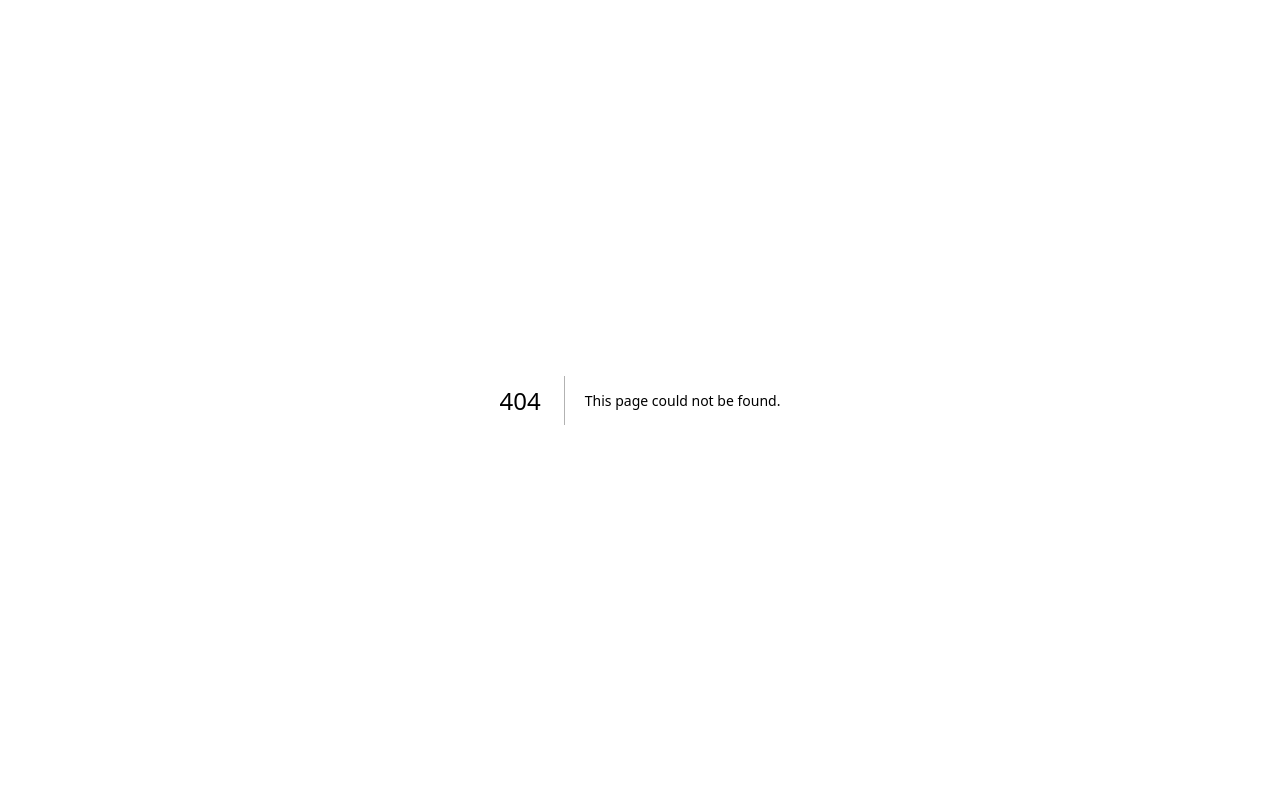
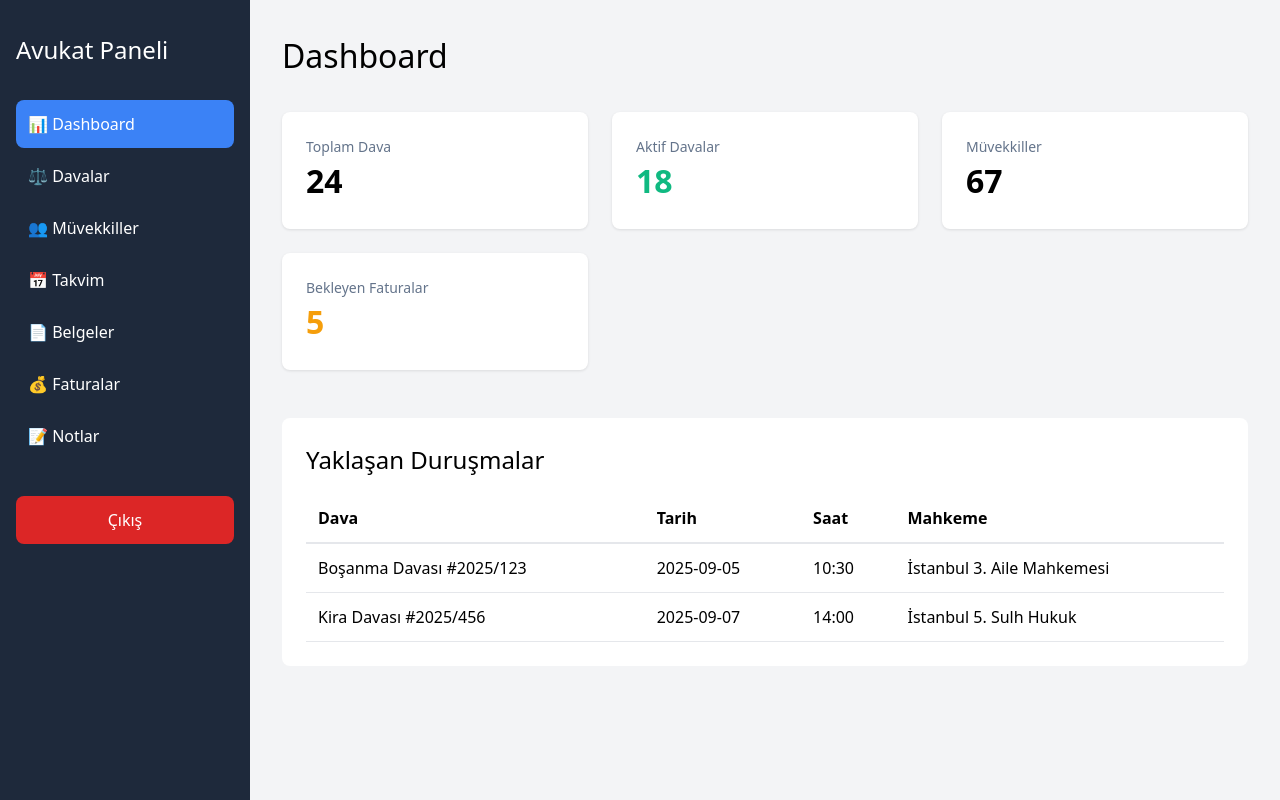
Before and after one commit to serhattopaloglu25/avukatajanda, a Next.js app in the folder frontend/: page /lawyer in a window 1280 px wide. Before the commit this address had no page. Built offline with nearby package versions, Linux system fonts and the light colour scheme.

Commit message:
feat: add lawyer dashboard with case and client management

```diff
--- /dev/null
+++ b/frontend/src/app/lawyer/clients/page.tsx
@@ -0,0 +1,47 @@
+'use client';
+
+import { useState } from 'react';
+
+export default function ClientsPage() {
+  const [clients, setClients] = useState([
+    { id: 1, name: 'Ayşe', surname: 'Yılmaz', tcNo: '12345678901', phone: '0555 123 45 67', email: 'ayse@email.com' },
+    { id: 2, name: 'Mehmet', surname: 'Öz', tcNo: '98765432109', phone: '0555 987 65 43', email: 'mehmet@email.com' }
+  ]);
+
+  return (
+    <div>
+      <h1 style={{fontSize: '2rem', marginBottom: '2rem'}}>Müvekkiller</h1>
+      <div style={{background: 'white', borderRadius: '0.5rem', overflow: 'hidden'}}>
+        <table style={{width: '100%', borderCollapse: 'collapse'}}>
+          <thead>
+            <tr style={{background: '#f8fafc'}}>
+              <th style={{padding: '1rem', textAlign: 'left'}}>Ad Soyad</th>
+              <th style={{padding: '1rem', textAlign: 'left'}}>TC No</th>
+              <th style={{padding: '1rem', textAlign: 'left'}}>Telefon</th>
+              <th style={{padding: '1rem', textAlign: 'left'}}>E-posta</th>
+              <th style={{padding: '1rem', textAlign: 'left'}}>İşlemler</th>
+            </tr>
+          </thead>
+          <tbody>
+            {clients.map(client => (
+              <tr key={client.id} style={{borderBottom: '1px solid #e5e7eb'}}>
+                <td style={{padding: '1rem'}}>{client.name} {client.surname}</td>
+                <td style={{padding: '1rem'}}>{client.tcNo}</td>
+                <td style={{padding: '1rem'}}>{client.phone}</td>
+                <td style={{padding: '1rem'}}>{client.email}</td>
+                <td style={{padding: '1rem'}}>
+                  <button style={{marginRight: '0.5rem', color: '#0066cc', background: 'none', border: 'none', cursor: 'pointer'}}>
+                    Düzenle
+                  </button>
+                  <button style={{color: '#dc2626', background: 'none', border: 'none', cursor: 'pointer'}}>
+                    Sil
+                  </button>
+                </td>
+              </tr>
+            ))}
+          </tbody>
+        </table>
+      </div>
+    </div>
+  );
+}
--- /dev/null
+++ b/frontend/src/app/lawyer/layout.tsx
@@ -0,0 +1,69 @@
+'use client';
+
+import { useState } from 'react';
+import { useRouter } from 'next/navigation';
+
+export default function LawyerLayout({ children }: { children: React.ReactNode }) {
+  const [activeMenu, setActiveMenu] = useState('dashboard');
+  const router = useRouter();
+
+  const menuItems = [
+    { id: 'dashboard', label: '📊 Dashboard', path: '/lawyer' },
+    { id: 'cases', label: '⚖️ Davalar', path: '/lawyer/cases' },
+    { id: 'clients', label: '👥 Müvekkiller', path: '/lawyer/clients' },
+    { id: 'calendar', label: '📅 Takvim', path: '/lawyer/calendar' },
+    { id: 'documents', label: '📄 Belgeler', path: '/lawyer/documents' },
+    { id: 'invoices', label: '💰 Faturalar', path: '/lawyer/invoices' },
+    { id: 'notes', label: '📝 Notlar', path: '/lawyer/notes' }
+  ];
+
+  return (
+    <div style={{display: 'flex', minHeight: '100vh', background: '#f3f4f6', fontFamily: 'system-ui'}}>
+      <aside style={{width: '250px', background: '#1e293b', color: 'white', padding: '2rem 1rem'}}>
+        <h2 style={{marginBottom: '2rem', fontSize: '1.5rem'}}>Avukat Paneli</h2>
+        <nav>
+          {menuItems.map(item => (
+            <button
+              key={item.id}
+              onClick={() => {
+                setActiveMenu(item.id);
+                router.push(item.path);
+              }}
+              style={{
+                width: '100%',
+                padding: '0.75rem',
+                marginBottom: '0.25rem',
+                background: activeMenu === item.id ? '#3b82f6' : 'transparent',
+                border: 'none',
+                borderRadius: '0.5rem',
+                color: 'white',
+                textAlign: 'left',
+                cursor: 'pointer'
+              }}
+            >
+              {item.label}
+            </button>
+          ))}
+        </nav>
+        <button
+          onClick={() => router.push('/')}
+          style={{
+            width: '100%',
+            marginTop: '2rem',
+            padding: '0.75rem',
+            background: '#dc2626',
+            border: 'none',
+            borderRadius: '0.5rem',
+            color: 'white',
+            cursor: 'pointer'
+          }}
+        >
+          Çıkış
+        </button>
+      </aside>
+      <main style={{flex: 1, padding: '2rem', overflowY: 'auto'}}>
+        {children}
+      </main>
+    </div>
+  );
+}
--- /dev/null
+++ b/frontend/src/app/lawyer/page.tsx
@@ -0,0 +1,80 @@
+'use client';
+
+import { useState, useEffect } from 'react';
+
+export default function LawyerDashboard() {
+  const [stats, setStats] = useState({
+    total_cases: 0,
+    active_cases: 0,
+    total_clients: 0,
+    pending_invoices: 0
+  });
+
+  const [upcomingHearings, setUpcomingHearings] = useState([]);
+
+  useEffect(() => {
+    // Demo veriler
+    setStats({
+      total_cases: 24,
+      active_cases: 18,
+      total_clients: 67,
+      pending_invoices: 5
+    });
+
+    setUpcomingHearings([
+      { id: 1, case: 'Boşanma Davası #2025/123', date: '2025-09-05', time: '10:30', court: 'İstanbul 3. Aile Mahkemesi' },
+      { id: 2, case: 'Kira Davası #2025/456', date: '2025-09-07', time: '14:00', court: 'İstanbul 5. Sulh Hukuk' }
+    ]);
+  }, []);
+
+  return (
+    <div>
+      <h1 style={{fontSize: '2rem', marginBottom: '2rem'}}>Dashboard</h1>
+
+      {/* İstatistikler */}
+      <div style={{display: 'grid', gridTemplateColumns: 'repeat(auto-fit, minmax(250px, 1fr))', gap: '1.5rem', marginBottom: '3rem'}}>
+        <div style={{background: 'white', padding: '1.5rem', borderRadius: '0.5rem', boxShadow: '0 1px 3px rgba(0,0,0,0.1)'}}>
+          <h3 style={{color: '#64748b', fontSize: '0.875rem'}}>Toplam Dava</h3>
+          <p style={{fontSize: '2rem', fontWeight: 'bold'}}>{stats.total_cases}</p>
+        </div>
+        <div style={{background: 'white', padding: '1.5rem', borderRadius: '0.5rem', boxShadow: '0 1px 3px rgba(0,0,0,0.1)'}}>
+          <h3 style={{color: '#64748b', fontSize: '0.875rem'}}>Aktif Davalar</h3>
+          <p style={{fontSize: '2rem', fontWeight: 'bold', color: '#10b981'}}>{stats.active_cases}</p>
+        </div>
+        <div style={{background: 'white', padding: '1.5rem', borderRadius: '0.5rem', boxShadow: '0 1px 3px rgba(0,0,0,0.1)'}}>
+          <h3 style={{color: '#64748b', fontSize: '0.875rem'}}>Müvekkiller</h3>
+          <p style={{fontSize: '2rem', fontWeight: 'bold'}}>{stats.total_clients}</p>
+        </div>
+        <div style={{background: 'white', padding: '1.5rem', borderRadius: '0.5rem', boxShadow: '0 1px 3px rgba(0,0,0,0.1)'}}>
+          <h3 style={{color: '#64748b', fontSize: '0.875rem'}}>Bekleyen Faturalar</h3>
+          <p style={{fontSize: '2rem', fontWeight: 'bold', color: '#f59e0b'}}>{stats.pending_invoices}</p>
+        </div>
+      </div>
+
+      {/* Yaklaşan Duruşmalar */}
+      <div style={{background: 'white', padding: '1.5rem', borderRadius: '0.5rem'}}>
+        <h2 style={{fontSize: '1.5rem', marginBottom: '1rem'}}>Yaklaşan Duruşmalar</h2>
+        <table style={{width: '100%', borderCollapse: 'collapse'}}>
+          <thead>
+            <tr style={{borderBottom: '2px solid #e5e7eb'}}>
+              <th style={{padding: '0.75rem', textAlign: 'left'}}>Dava</th>
+              <th style={{padding: '0.75rem', textAlign: 'left'}}>Tarih</th>
+              <th style={{padding: '0.75rem', textAlign: 'left'}}>Saat</th>
+              <th style={{padding: '0.75rem', textAlign: 'left'}}>Mahkeme</th>
+            </tr>
+          </thead>
+          <tbody>
+            {upcomingHearings.map((hearing: any) => (
+              <tr key={hearing.id} style={{borderBottom: '1px solid #e5e7eb'}}>
+                <td style={{padding: '0.75rem'}}>{hearing.case}</td>
+                <td style={{padding: '0.75rem'}}>{hearing.date}</td>
+                <td style={{padding: '0.75rem'}}>{hearing.time}</td>
+                <td style={{padding: '0.75rem'}}>{hearing.court}</td>
+              </tr>
+            ))}
+          </tbody>
+        </table>
+      </div>
+    </div>
+  );
+}
```
